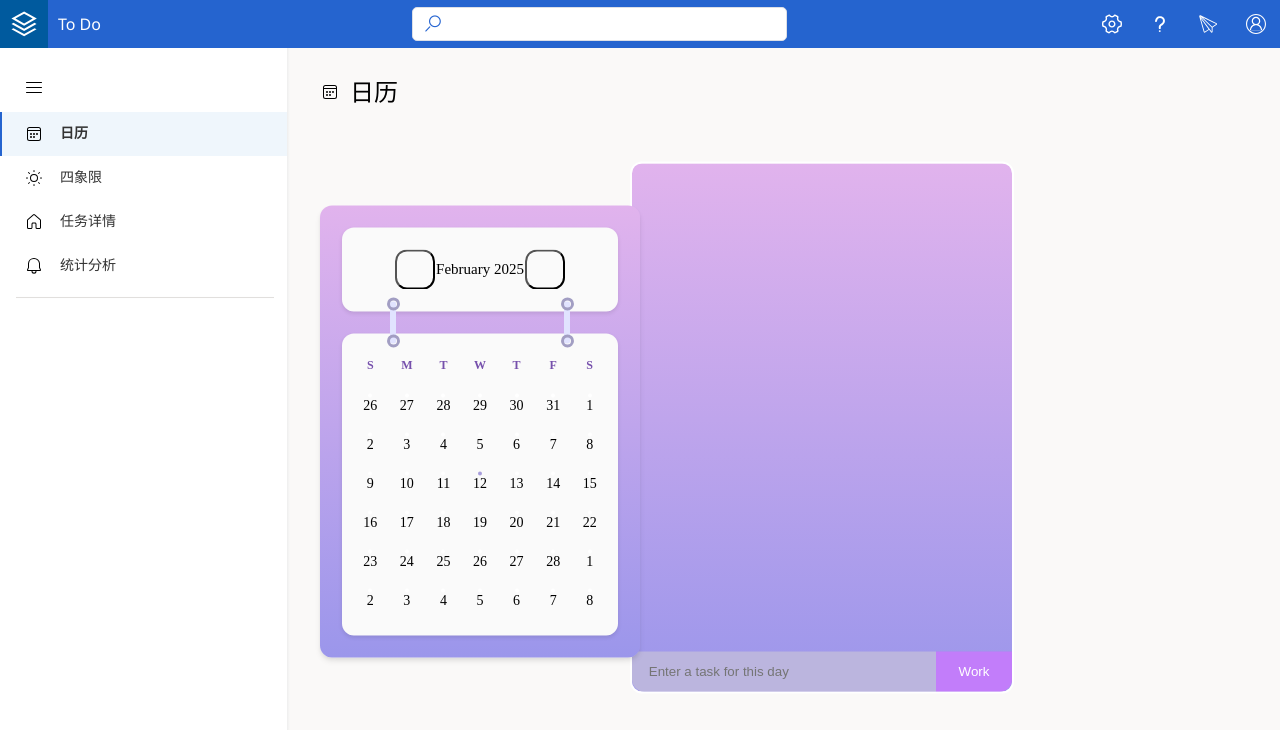
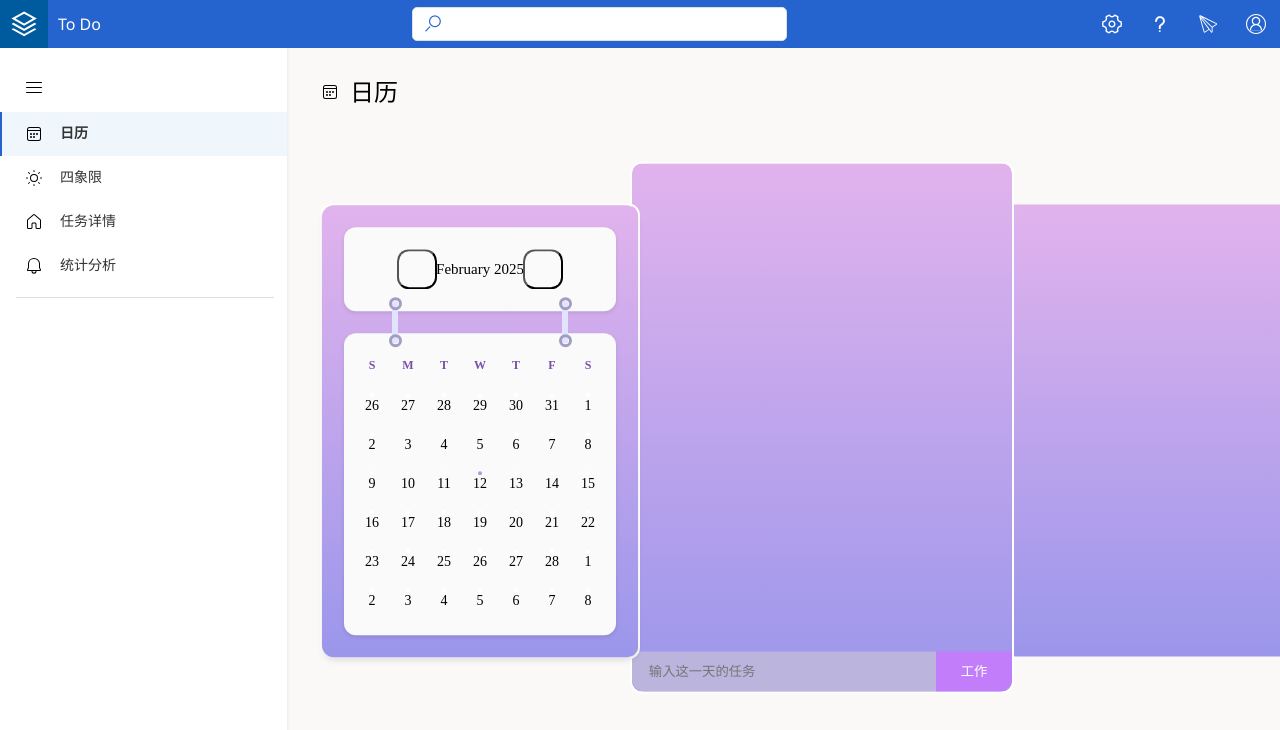
Before and after one commit to Taslr2/ToDo, a Vue app in the folder web/: page / in a window 1280 px wide. Shown: the top 730 px of the page. Built offline with nearby package versions, Linux system fonts and the light colour scheme; some icons are missing; a web font is replaced by a local one.

Commit message:
日历界面查看任务详情（修改功能待完成）

```diff
--- a/web/src/views/main/content/CalendarView/CalendarView.vue
+++ b/web/src/views/main/content/CalendarView/CalendarView.vue
@@ -14,18 +14,22 @@
         <Calendar @dateSelected="handleDateSelected" />
       </div>
       <div class="task-list-container">
-        <TaskListView :year="year" :month="month" :day="day" />
+        <TaskListView :year="year" :month="month" :day="day"  @task-clicked="handleTaskSelected" />
+      </div>
+      <div class="modify-task-container">
+        <ModifyTask :selectedTask="selectedTask" :year="year" :month="month" :day="day" />
       </div>
     </div>
   </div>
 </template>
 
 <script setup>
-import { ref, defineProps, defineEmits } from 'vue'
+import { ref, defineProps, defineEmits, watch } from 'vue'
 import calendar from '@/assets/svg/calendar.svg'
 import navigation from '@/assets/svg/menu-icon.svg'
 import Calendar from './Calendar.vue'
 import TaskListView from './TaskListView.vue'
+import ModifyTask from './ModifyTask.vue'
 
 const props = defineProps(['isSidebarVisible'])
 const emit = defineEmits(['makeSidebarVisible'])
@@ -38,6 +42,7 @@ const toggleSidebar = () => {
   }
 }
 
+// 处理筛选日期
 const year = ref(0)
 const month = ref(0)
 const day = ref(0)
@@ -47,6 +52,14 @@ const handleDateSelected = (date) => {
   month.value = date.month
   day.value = date.day
   // console.log("发送: ", year.value, month.value, day.value)
+}
+
+// 处理选中任务
+const selectedTask = ref(null)
+
+const handleTaskSelected = (task) => {
+  selectedTask.value = task
+  // console.log("过滤task: ", selectedTask.value)
 }
 </script>
 
@@ -92,6 +105,8 @@ const handleDateSelected = (date) => {
   transform: translateY(-55%);
   /* border: #fff solid 2px; */
   z-index: 10;
+  border-radius: 12px;
+  border: #fff solid 2px;
 }
 
 .task-list-container {
@@ -100,11 +115,22 @@ const handleDateSelected = (date) => {
   margin: 10px;
   border-radius: 12px;
   background: linear-gradient(0deg, #9b96eb, #e1b3ed);
-  position: relative;
   left: calc(25% + 10px);
   position: absolute;
   top: 50%;
   transform: translateY(-55%);
   border: #fff solid 2px;
+  z-index: 5;
+}
+
+.modify-task-container {
+  width: 25%;
+  height: 452px;
+  border-radius: 12px;
+  position: absolute;
+  left: calc(55% + 10px);
+  top: 50%;
+  transform: translateY(-53%);
+  background: linear-gradient(0deg, #9b96eb, #e1b3ed);
 }
 </style>
--- /dev/null
+++ b/web/src/views/main/content/CalendarView/ModifyTask.vue
@@ -0,0 +1,51 @@
+<template>
+    <transition name="fade" mode="out-in">
+      <div class="modify-task" v-if="currentSelectedTask" :key="currentSelectedTask.title">
+        <h2>{{ currentSelectedTask.title }}</h2>
+        <p>类别: {{ currentSelectedTask.category }}</p>
+        <p>详情: {{ currentSelectedTask.details }}</p>
+        <p>预计完成日期: {{ currentSelectedTask.expectedCompletionDate }}</p>
+        <!-- 根据需要添加其他属性 -->
+      </div>
+    </transition>
+  </template>
+
+  <script setup>
+  import { defineProps, watch, ref } from 'vue'
+
+  const props = defineProps({
+    selectedTask: Object,
+    year: Number,
+    month: Number,
+    day: Number,
+  })
+
+  // 接收点击的任务
+  const currentSelectedTask = ref(props.selectedTask)
+  watch(
+    () => props.selectedTask,
+    (newTask) => {
+      currentSelectedTask.value = newTask
+      console.log('点击任务:', newTask)
+    }
+  )
+
+  watch([() => props.year, () => props.month, () => props.day], () => {
+    currentSelectedTask.value = null
+  })
+  </script>
+
+  <style scoped>
+  .modify-task {
+    padding: 22px;
+  }
+
+  .fade-enter-active,
+  .fade-leave-active {
+    transition: opacity 0.5s;
+  }
+  .fade-enter-from,
+  .fade-leave-to {
+    opacity: 0;
+  }
+  </style>
--- a/web/src/views/main/content/CalendarView/TaskListView.vue
+++ b/web/src/views/main/content/CalendarView/TaskListView.vue
@@ -2,7 +2,7 @@
   <div class="TaskListView">
     <div class="calendar-content">
       <transition-group name="bounce" tag="div">
-        <div v-for="(task, index) in filteredTasks" :key="index" class="task-card">
+        <div v-for="(task, index) in filteredTasks" :key="index" class="task-card" @click="emitTask(task)">
           <div class="task-title">{{ task.title }}</div>
           <div class="task-category">{{ task.category }}</div>
           <div class="task-date">{{ task.expectedCompletionDate }}</div>
@@ -11,12 +11,12 @@
     </div>
     <div class="add-task-form">
       <form @submit.prevent="addCalendarEvent">
-        <input v-model="calendarDescription" placeholder="Enter a task for this day" type="text" />
+        <input v-model="calendarDescription" placeholder="输入这一天的任务" type="text" />
         <select v-model="calendarType">
-          <option value="Work">Work</option>
-          <option value="Study">Study</option>
-          <option value="Social">Social</option>
-          <option value="Other">Other</option>
+          <option value="Work">工作</option>
+          <option value="Study">学习</option>
+          <option value="Social">生活</option>
+          <option value="Other">其他</option>
         </select>
       </form>
     </div>
@@ -24,7 +24,7 @@
 </template>
 
 <script setup>
-import { ref, defineProps, watch } from 'vue'
+import { ref, defineProps, watch, defineEmits } from 'vue'
 
 // 定义接收的 props
 const props = defineProps({
@@ -32,6 +32,7 @@ const props = defineProps({
   month: Number,
   day: Number,
 })
+
 console.log("接收：", props.year, props.month, props.day)
 
 // 初始化所有任务
@@ -48,7 +49,7 @@ watch([() => props.year, () => props.month, () => props.day], ([newYear, newMont
     const taskDay = taskDate.getDate()
     return taskYear === newYear && taskMonth === newMonth && taskDay === newDay
   })
-  console.log("过滤：", filteredTasks.value)
+  console.log("点击日期：", filteredTasks.value)
 })
 
 // 添加 tasks 的相关数据
@@ -82,10 +83,16 @@ const addCalendarEvent = () => {
     return taskYear === props.year && taskMonth === props.month && taskDay === props.day
   })
 }
+
+// 定义 emitTask 方法
+const emit = defineEmits(['task-clicked'])
+const emitTask = (task) => {
+  emit('task-clicked', task)
+  // console.log("emit: ", task)
+}
 </script>
 
 <style scoped>
-/* 你的样式代码保持不变 */
 .TaskListView {
   width: 100%;
   height: 100%;
@@ -114,6 +121,7 @@ const addCalendarEvent = () => {
   padding: 10px;
   margin: 10px;
   box-shadow: 0 2px 4px rgba(0, 0, 0, 0.1);
+  cursor: pointer; /* 添加鼠标指针效果 */
 }
 
 .task-title {
```
